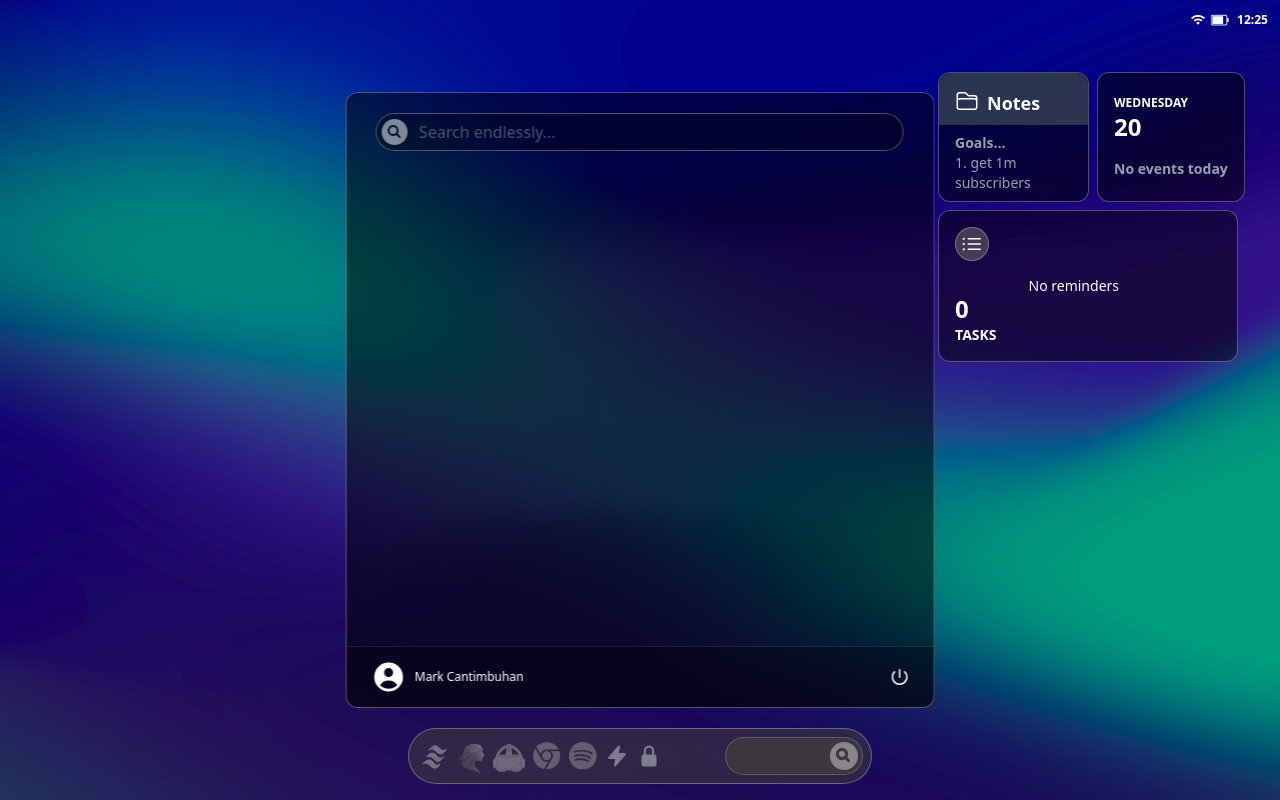
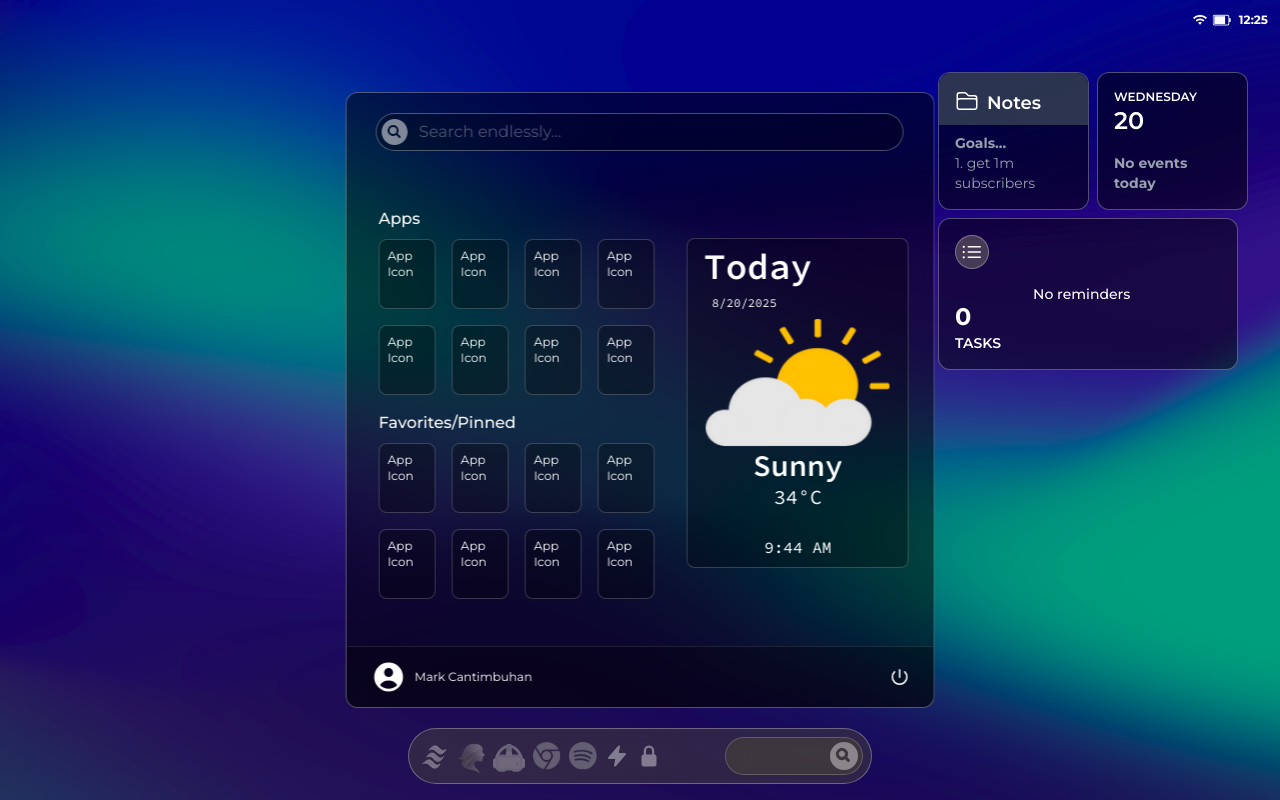
Before and after one commit to JustCallMeMarko/aurora-os, a React (Vite) app: page /aurora in a window 1280 px wide. Built offline with nearby package versions, Linux system fonts and the light colour scheme.

Commit message:
adde everything

```diff
--- a/src/index.css
+++ b/src/index.css
@@ -1,6 +1,10 @@
-@import url('https://fonts.googleapis.com/css2?family=Montserrat:ital,wght@0,100..900;1,100..900&family=Roboto:ital,wght@0,100..900;1,100..900&family=Source+Code+Pro:ital,wght@0,200..900;1,200..900&display=swap');
+@import url("https://fonts.googleapis.com/css2?family=Montserrat:ital,wght@0,100..900;1,100..900&family=Source+Code+Pro:ital,wght@0,200..900;1,200..900&display=swap");
 @import "tailwindcss";
 
 @theme {
-  --font-time: 'Source Code Pro', monospace;
+  --font-time: "Source Code Pro", monospace;
+  --font-head: "Montserrat", sans-serif;
 }
+body {
+  @apply font-head;
+}
--- a/src/pages/Aurora.tsx
+++ b/src/pages/Aurora.tsx
@@ -3,6 +3,7 @@ import { UserCircleIcon } from "@heroicons/react/20/solid";
 import Home from "./Home";
 import { MagnifyingGlassCircleIcon } from "@heroicons/react/24/solid";
 import { useState } from "react";
+import weather from "../assets/weather.png";
 
 function Setting() {
   const [search, setSearch] = useState("");
@@ -26,6 +27,43 @@ function Setting() {
           }}}
         />
       </div>
+      <div className="flex w-full h-full mt-2">
+        <div className="w-[58%] px-8 flex flex-col justify-center">
+          <h1 className="text-white font-medium text-md">Apps</h1>
+          <div className="grid grid-cols-4 gap-4 mt-2">
+            <div className="bg-black/30 border-1 text-xs border-white/20 rounded-lg p-2 text-white hover:scale-110 transition-all duration-100 cursor-pointer h-[70px]">App Icon</div>
+            <div className="bg-black/30 border-1 text-xs border-white/20 rounded-lg p-2 text-white hover:scale-110 transition-all duration-100 cursor-pointer h-[70px]">App Icon</div>
+            <div className="bg-black/30 border-1 text-xs border-white/20 rounded-lg p-2 text-white hover:scale-110 transition-all duration-100 cursor-pointer h-[70px]">App Icon</div>
+            <div className="bg-black/30 border-1 text-xs border-white/20 rounded-lg p-2 text-white hover:scale-110 transition-all duration-100 cursor-pointer h-[70px]">App Icon</div>
+            <div className="bg-black/30 border-1 text-xs border-white/20 rounded-lg p-2 text-white hover:scale-110 transition-all duration-100 cursor-pointer h-[70px]">App Icon</div>
+            <div className="bg-black/30 border-1 text-xs border-white/20 rounded-lg p-2 text-white hover:scale-110 transition-all duration-100 cursor-pointer h-[70px]">App Icon</div>
+            <div className="bg-black/30 border-1 text-xs border-white/20 rounded-lg p-2 text-white hover:scale-110 transition-all duration-100 cursor-pointer h-[70px]">App Icon</div>
+            <div className="bg-black/30 border-1 text-xs border-white/20 rounded-lg p-2 text-white hover:scale-110 transition-all duration-100 cursor-pointer h-[70px]">App Icon</div>
+          </div>
+          <h1 className="text-white font-medium text-md mt-4">Favorites/Pinned</h1>
+          <div className="grid grid-cols-4 gap-4 mt-2">
+            <div className="bg-black/30 border-1 text-xs border-white/20 rounded-lg p-2 text-white hover:scale-110 transition-all duration-100 cursor-pointer h-[70px]">App Icon</div>
+            <div className="bg-black/30 border-1 text-xs border-white/20 rounded-lg p-2 text-white hover:scale-110 transition-all duration-100 cursor-pointer h-[70px]">App Icon</div>
+            <div className="bg-black/30 border-1 text-xs border-white/20 rounded-lg p-2 text-white hover:scale-110 transition-all duration-100 cursor-pointer h-[70px]">App Icon</div>
+            <div className="bg-black/30 border-1 text-xs border-white/20 rounded-lg p-2 text-white hover:scale-110 transition-all duration-100 cursor-pointer h-[70px]">App Icon</div>
+            <div className="bg-black/30 border-1 text-xs border-white/20 rounded-lg p-2 text-white hover:scale-110 transition-all duration-100 cursor-pointer h-[70px]">App Icon</div>
+            <div className="bg-black/30 border-1 text-xs border-white/20 rounded-lg p-2 text-white hover:scale-110 transition-all duration-100 cursor-pointer h-[70px]">App Icon</div>
+            <div className="bg-black/30 border-1 text-xs border-white/20 rounded-lg p-2 text-white hover:scale-110 transition-all duration-100 cursor-pointer h-[70px]">App Icon</div>
+            <div className="bg-black/30 border-1 text-xs border-white/20 rounded-lg p-2 text-white hover:scale-110 transition-all duration-100 cursor-pointer h-[70px]">App Icon</div>
+          </div>
+        </div>
+        <div className="w-[42%] self-center">
+          <div className="bg-black/30 border-1 border-white/20 rounded-lg px-4 py-2 flex flex-col w-[90%]">
+            <h1 className="text-white font-semibold font-time  text-4xl">Today</h1>
+            <p className="text-white text-xs font-time ml-2 mt-2">{new Date().toLocaleDateString()}</p>
+            <img src={weather} alt="Weather icon" className="w-46 mx-auto h-32 mt-2" />
+            <p className="text-white text-3xl font-time mx-auto font-semibold">Sunny</p>
+            <p className="text-white text-xl font-time mx-auto">34°C</p>
+            <p className="text-white mx-auto font-time mt-6">9:44 AM</p>
+          </div>
+
+        </div>
+      </div>
     <div className="w-full flex justify-between items-center bg-black/30 rounded-b-xl px-4 py-2 border-t-1 border-white/10 mt-auto">
         <div className="flex items-center hover:bg-white/10 px-2 py-1 rounded-sm cursor-pointer">
           <UserCircleIcon className="size-9 text-white" />
--- a/src/pages/Chrome.tsx
+++ b/src/pages/Chrome.tsx
@@ -20,7 +20,7 @@ function Chrome() {
             Virus Detected
           </h1>
         </div>
-        <p className="text-white/70">
+        <p className="text-white/70 w-[50%] text-center">
           AuroraOS has detected a potential virus inside Chrome.exe. Please take
           action immediately.
         </p>
```
Also changed, not shown: src/assets/weather.png (added).
